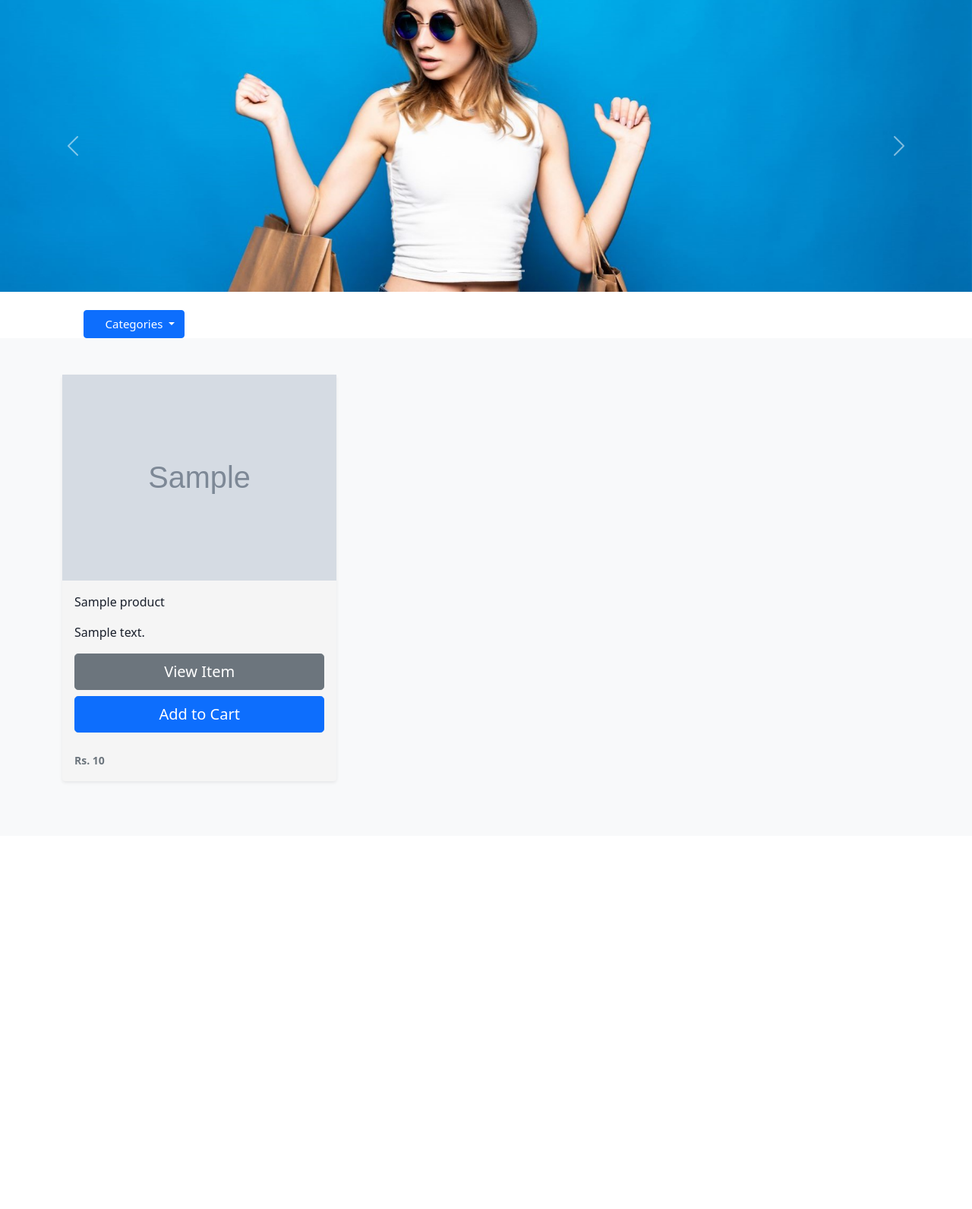
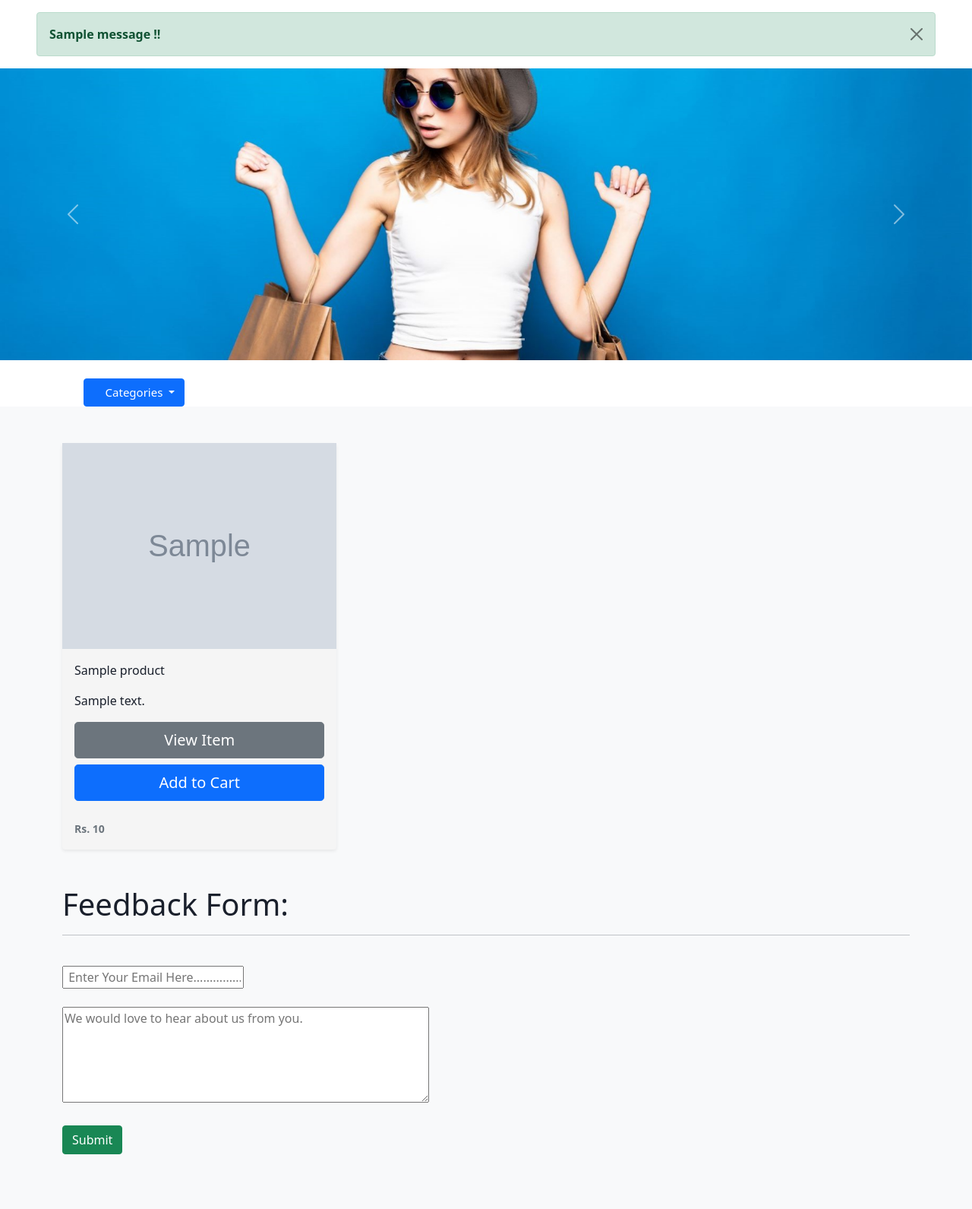
Before and after one commit to namansubedi/eMPORIUM, a Django app: page / in a window 1280 px wide. Shown: the part 59-1650 px from the top of the page at 76% size. Before the commit the page ends 1090 px from the top, so only its background shows below. Run offline with Django 3.2, Linux system fonts and the light colour scheme; tables that the repository leaves empty hold one stand-in row (values such as "Sample post"); grey boxes marked "Sample" are stand-in pictures; one stand-in notice (Sample message) is shown; some libraries are stand-ins or nearby versions; some web fonts are replaced.

Commit message:
Feedback Updated

```diff
--- a/home/models.py
+++ b/home/models.py
@@ -1,6 +1,7 @@
 from django.db import models
 from django_extensions.db.fields import AutoSlugField
 from django.urls import reverse
+from django.utils import timezone
 
 # Create your models here.
 class profiles(models.Model):
@@ -63,10 +64,7 @@ class products(models.Model):
 
 
 class Feedback(models.Model):
-    user_id = models.CharField(max_length=50)
+
     email = models.CharField(max_length=100)
     text = models.TextField()
-
-
-    def __str__(self):
-        return str(self.user_id)
+    created_time =models.DateTimeField(auto_now_add=True)
--- a/home/views.py
+++ b/home/views.py
@@ -8,6 +8,9 @@ from django.contrib.auth.models import User, auth
 from .forms import productsform, profilesform
 from django.contrib import messages
 from django.core.paginator import EmptyPage, PageNotAnInteger, Paginator
+from django.core.mail import send_mail
+from django.utils.datastructures import MultiValueDictKeyError
+from .models import Feedback
 
 
 def category(request,cat):
@@ -107,30 +110,46 @@ def search(request):
 # Create your views here.
 def index(request):
     user = request.user
-    username= user.username
+    username = user.username
     category=["General Electronics","Electronics-Smartphones","Electronics-PC's","Electronics-PC Components","Electronics-Laptops","Fashion-Mens","Fashion-Womens",
               "Fashion-Unisex","Fashion-Shoes"]
     showupload = False
+    if request.method == 'POST':
+
+        emailll = request.POST['email']
+        message = request.POST['message']
+        print(emailll)
+        print(message)
+        if emailll == "" or message == "":
+            messages.info(request, "Cannot take empty feedback. Please fillup.")
+            return redirect('/')
+
+        send_mail(# this requires 4 arguments compulsoraly:
+            user,# subject like the
+            message,# message,
+            emailll,# from email
+
+            ['emporium5868@gmail.com'],# to email
+                    )
+        m = Feedback(email = emailll , text = message)
+        m.save()
+        messages.info(request, "Thanks for your feedback. We just received your email.")
+
+        return redirect('/')
+
     if user.is_authenticated:
-        profile = profiles.objects.filter(user_name=username)
-        #print(profile)
+        profile = profiles.objects.filter(user_name=user.username)
+         #print(profile)
         for pro in profile:
             showupload = pro.is_seller
-        senditem = products.objects.all().order_by('id').reverse()
-        paginator = Paginator(senditem,20)
-        page = request.GET.get('page')
-        paged_products = paginator.get_page(page)
-        product_count = senditem.count()
-        c = Cart.objects.filter(buyer_id = username).count()
-        print(c)
-        context = {
-            "products":paged_products,
-            "showupload":showupload,
-            'product_count': product_count,
-            "category":category,
-            "noofitem": c
-            }
-        return render(request, 'index.html', context)
+            senditem = products.objects.all().order_by('id').reverse()
+            paginator = Paginator(senditem,20)
+            page = request.GET.get('page')
+            paged_products = paginator.get_page(page)
+            product_count = senditem.count()
+            return render(request, 'index.html', {"products":paged_products,"showupload":showupload,'product_count': product_count,"category":category})
+
+
     else:
         senditem = products.objects.all().order_by('id').reverse()
         paginator = Paginator(senditem,20)
--- a/templates/index.html
+++ b/templates/index.html
@@ -6,6 +6,17 @@ Home
 {% endblock title %}
 
 {% block body %}
+
+{% for mes in messages %}
+
+<div class="alert alert-success alert-dismissible fade show mt-3 mx-5" role="alert">
+  <strong> {{ mes }} !!</strong>
+  <button type="button" class="btn-close" data-bs-dismiss="alert" aria-label="Close"></button>
+  </div>
+
+{% endfor %}
+
+
 
 <div id="carouselExampleIndicators" class="carousel slide" data-bs-ride="carousel">
   <div class="carousel-indicators">
@@ -79,5 +90,18 @@ Home
           </div>
       {% endfor %}
     </div>
+    <br>
+    <br>
+    <h1> Feedback Form: </h1>
+    <hr>
+    <form action ="/" method="post">
+      {% csrf_token %}
+      <br>
+      <input type="text" name = "email" placeholder=" Enter Your Email Here................."><br><br>
+      <textarea name="message" rows="5" cols="50" placeholder="We would love to hear about us from you."></textarea>
+      <br><br>
+      <button type="butoon" class="btn btn-success">Submit</button>
 
+
+  </form>
 {% endblock body %}
```
Also changed, not shown: home/migrations/0012_auto_20210608_2224.py (added).
